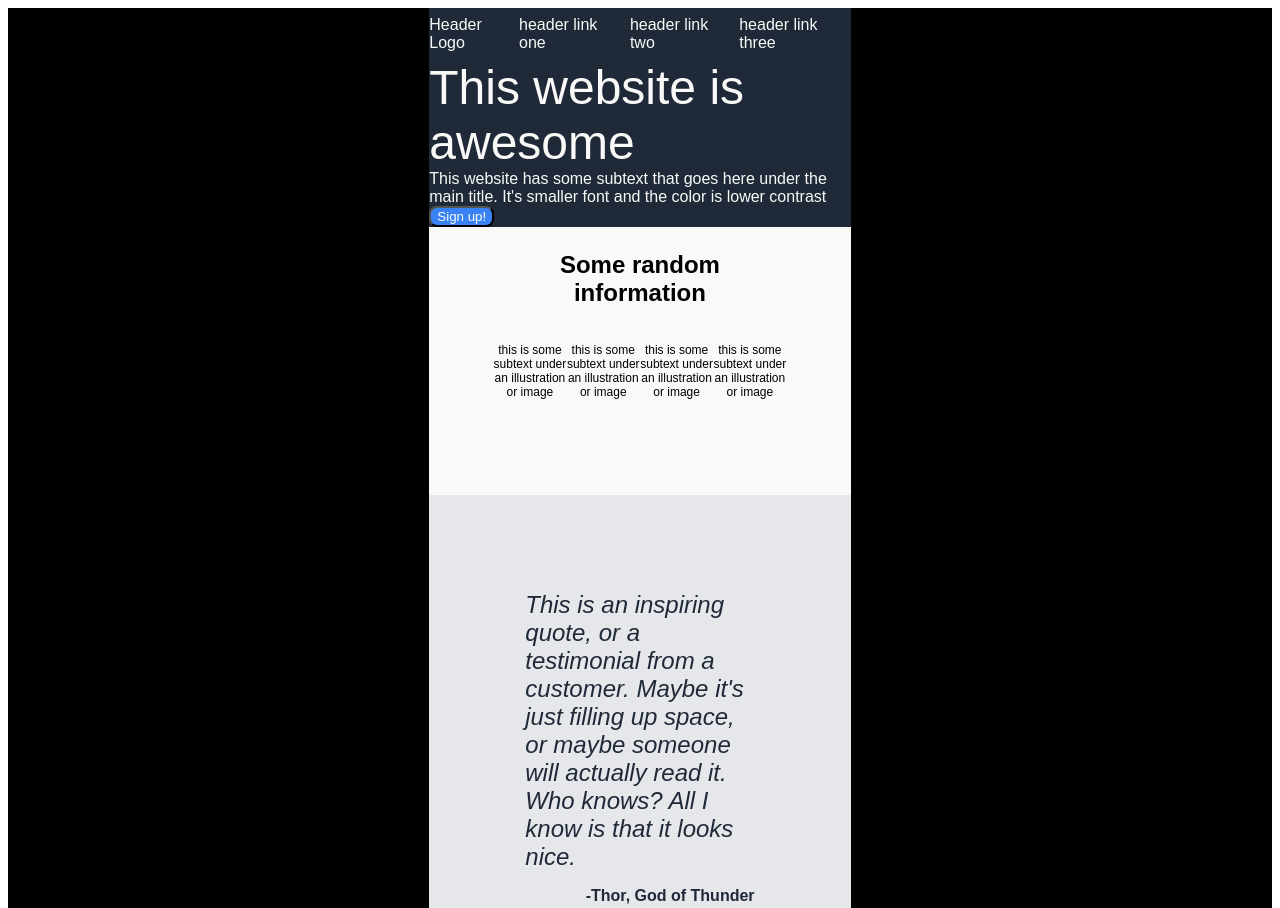
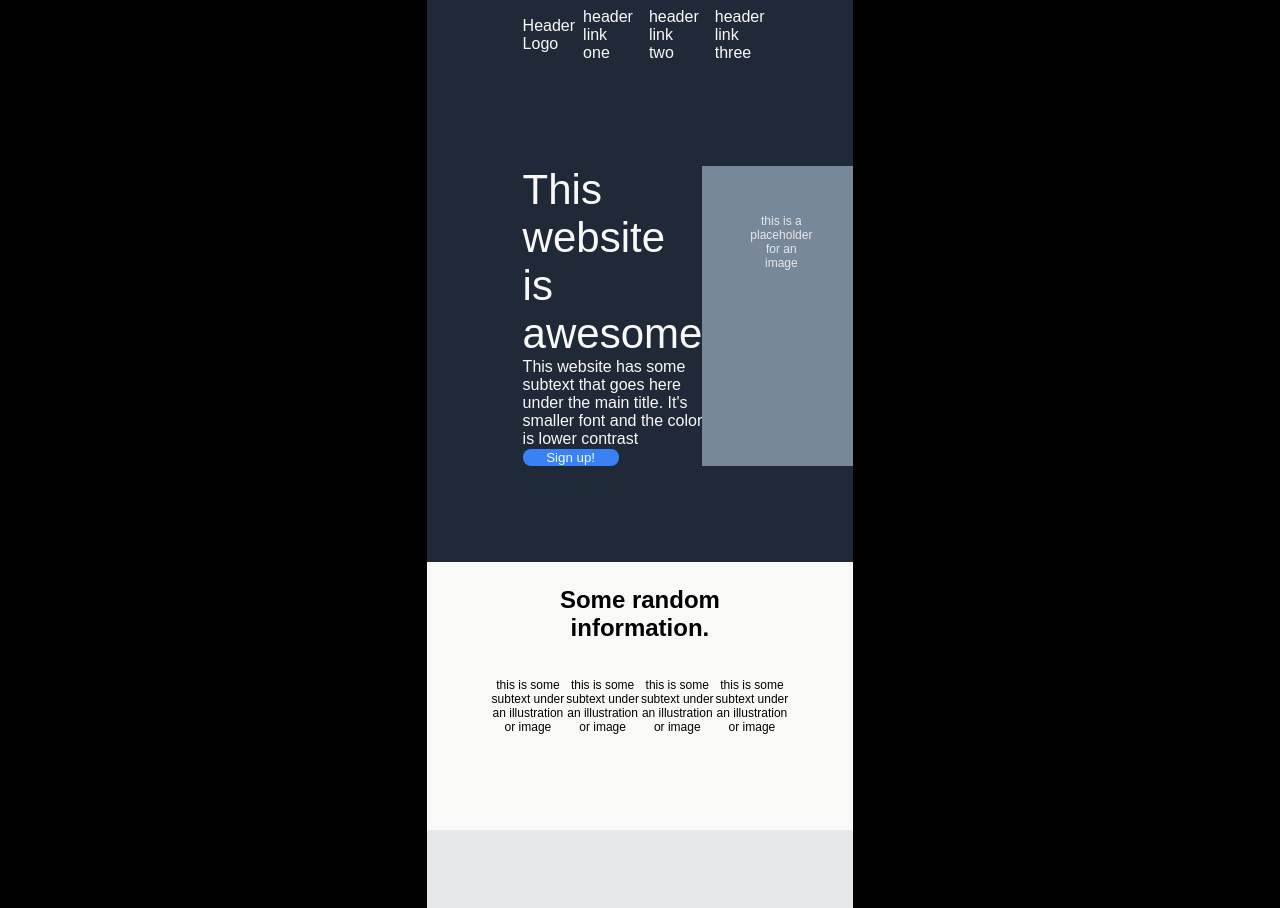
Before and after one commit to Valkyrie8492/landing-page, a plain HTML site: page index.html in a window 1280 px wide. Shown: the top 908 px of the page. Drawn offline with Linux system fonts and the light colour scheme.

Commit message:
adjusted buttons and part of the header

```diff
--- a/index.html
+++ b/index.html
@@ -19,15 +19,18 @@
                     </div>
                 </div>
                 <div class="header-content">
-                    <div class="title">This website is awesome</div>
-                    <div class="top-subtext">This website has some subtext that goes here under the main title. It's smaller font and the color is lower contrast</div>
-                    <button>Sign up!</button>
+                    <div class="content-left">
+                        <div class="title">This website is awesome</div>
+                        <div class="top-subtext">This website has some subtext that goes here under the main title. It's smaller font and the color is lower contrast</div>
+                        <button id="borderless-button">Sign up!</button>
+                    </div>
+                    <div class="content-right">this is a placeholder for an image</div>
                 </div>
 
             </div>
             <div class="content">
                 <div class="block-1">
-                    <div class="subtitle">Some random information</div>
+                    <div class="subtitle">Some random information.</div>
                     <div class="cards">
                         <div class="card">this is some subtext under an illustration or image</div>
                         <div class="card">this is some subtext under an illustration or image</div>
--- a/style.css
+++ b/style.css
@@ -1,6 +1,7 @@
 body {
     font-family: Arial, Helvetica, sans-serif;
     display: flex;
+    margin: 0;
 }
 
     .column {
@@ -12,12 +13,26 @@ body {
 
     .header {
         display: flex;
-        justify-content: center;
+        justify-content: space-between;
         align-items: center;
         background-color: #1f2937;
+        padding-left: 96px;
+        padding-right: 96px;
     }
 
+    .header-content {
+        display: flex;
+        margin: 96px;
+        justify-content: space-between;
+    }
 
+    .content-right {
+        font-size: 12px;
+        color: #e5e7eb;
+        text-align: center;
+        padding: 48px;
+        background-color: lightslategrey;
+    }
 
     .right-links {
         display: flex;
@@ -42,7 +57,7 @@ body {
     .title {
         font-weight: extra bold;
         color: #f9faf8;
-        font-size: 48px;
+        font-size: 42px;
     }
 
     .top {
@@ -98,7 +113,10 @@ body {
     }
 
     .block-3 {
-        padding: 32px;
+        padding-left: 96px;
+        padding-right: 96px;
+        padding-top: 48px;
+        padding-bottom: 48px;
         background-color: #f9faf8;
     }
 
@@ -133,4 +151,11 @@ button {
     color: #f9faf8;
     border-radius: 8px;
     cursor: pointer;
+    border: 1px, solid, #f9faf8;
+    border-color: #f9faf8;
+    width: 96px;
 }
+
+#borderless-button {
+    border: none;
+}
```
